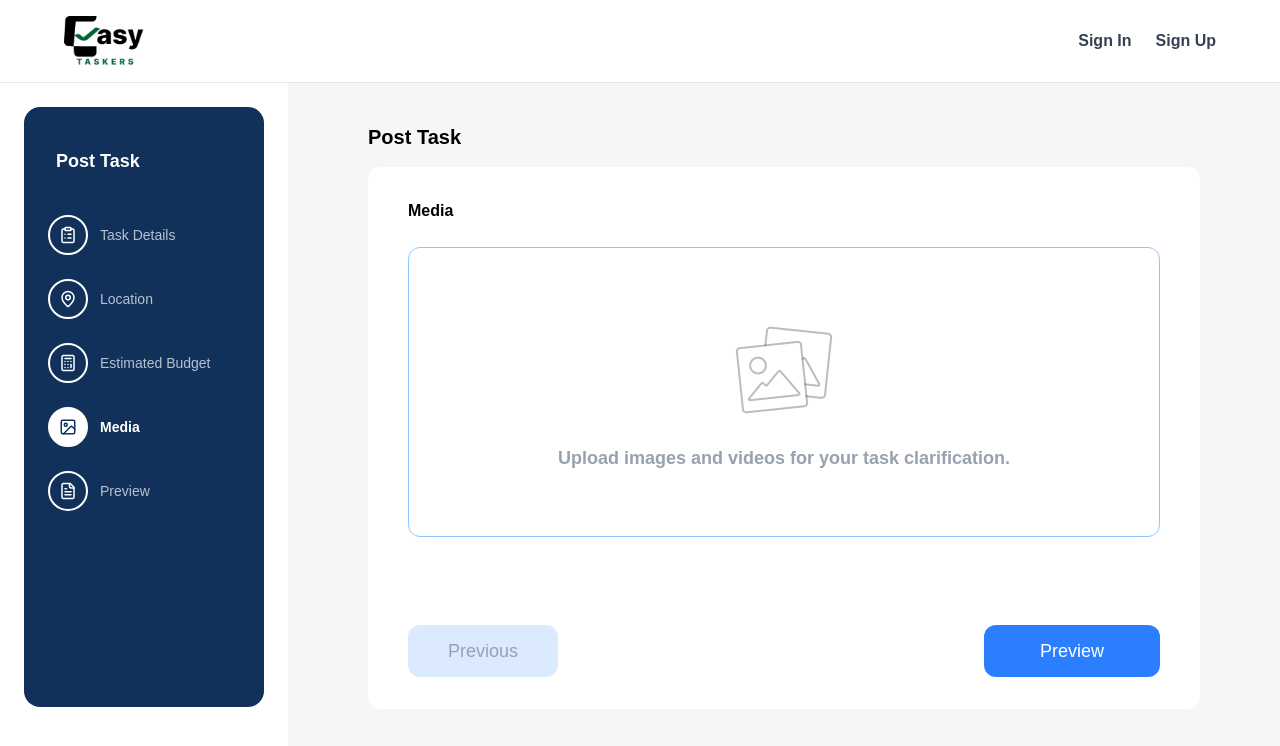
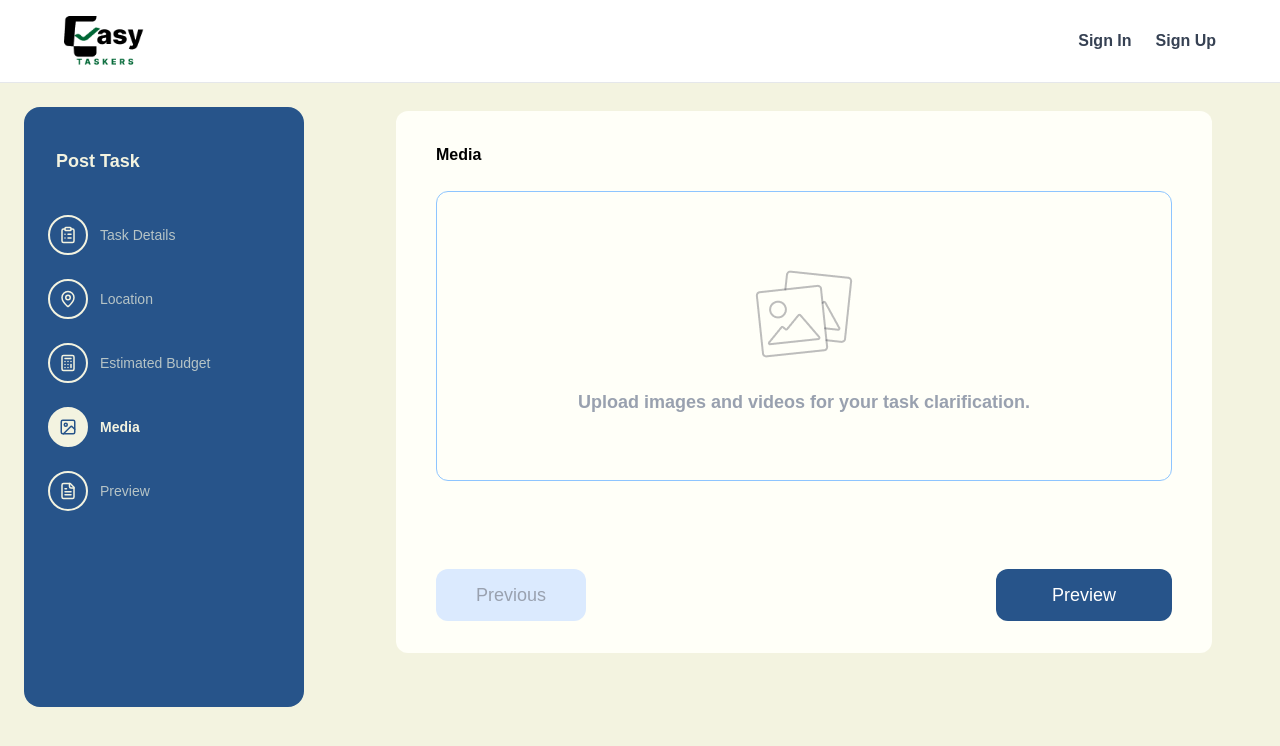
Before and after one commit to bhupendrawebiwork/opentask, a Next.js app: page /my-tasks/media in a window 1280 px wide. Shown: the top 746 px of the page. Built offline with nearby package versions, Linux system fonts and the light colour scheme.

Commit message:
ui chnages

```diff
--- a/next.config.js
+++ b/next.config.js
@@ -2,7 +2,7 @@
 /** @type {import('next').NextConfig} */
 const nextConfig = {
   images: {
-    domains:  ['localhost' , '42ba6fbd7462.ngrok-free.app'],
+    domains:  ['localhost' , '24de42cab4d6.ngrok-free.app'],
     // domains: ["*"],
   },
   experimental: {
--- a/src/app/my-tasks/create-task/page.tsx
+++ b/src/app/my-tasks/create-task/page.tsx
@@ -27,13 +27,13 @@ export default function PostTaskPage() {
   // console.log("Current Task Data:", taskData);
 
   return (
-    <div className="min-h-screen bg-white">
+    <div className="min-h-screen bg-[#f3f3e0]">
       {/* <Navbar /> */}
       <div className="flex">
         <Sidebar />
-        <main className="flex-1 p-10" style={{ backgroundColor: "#f3f3e0" }}>
-          <h1 className="text-xl font-bold mb-2 text-black ml-10">Post Task</h1>
-          <div className="bg-white rounded-xl p-10 m-10">
+        <main className="flex-1 max-h-[95vh] overflow-y-auto">
+          {/* <h1 className="text-xl font-bold mb-2 text-[#27548a] ml-10">Post Task</h1> */}
+          <div className="bg-[#fffff8] rounded-xl p-10 m-7">
             <h1 className="text-xl font-semibold mb-6 text-black">
               Task Details
             </h1>
@@ -75,7 +75,7 @@ export default function PostTaskPage() {
                 </button>
                 <button
                   type="submit"
-                  className="bg-blue-400 text-white px-14 py-3 rounded-xl hover:bg-blue-600 text-lg"
+                  className="bg-[#27548a] text-white px-14 py-3 rounded-xl hover:bg-[#1d2834] text-lg"
                 >
                   Next
                 </button>
--- a/src/app/my-tasks/estimated-budget/page.tsx
+++ b/src/app/my-tasks/estimated-budget/page.tsx
@@ -32,13 +32,13 @@ export default function PostTaskPage() {
   };
 
   return (
-    <div className="min-h-screen bg-white">
+    <div className="min-h-screen bg-[#f3f3e0]">
       {/* <Navbar /> */}
       <div className="flex">
         <Sidebar />
-        <main className="flex-1 p-10" style={{ backgroundColor: "#F7F5F8" }}>
-          <h1 className="text-xl font-bold mb-2 text-black ml-10">Post Task</h1>
-          <div className="bg-white rounded-xl p-10 m-10">
+        <main className="flex-1 max-h-[95vh] overflow-y-auto">
+          {/* <h1 className="text-xl font-bold mb-2 text-black ml-10">Post Task</h1> */}
+          <div className="bg-[#fffff8] rounded-xl p-10 m-7">
             <h1 className="text-xl font-semibold mb-6 text-black">
               Estimated Budget
             </h1>
@@ -93,7 +93,7 @@ export default function PostTaskPage() {
                 </Link>
                 <button
                   type="submit"
-                  className="bg-blue-400 text-white px-14 py-3 rounded-xl hover:bg-blue-600 text-lg"
+                  className="bg-[#27548a] text-white px-14 py-3 rounded-xl hover:bg-[#1d2834] text-lg"
                 >
                   Next
                 </button>
--- a/src/app/my-tasks/location/page.tsx
+++ b/src/app/my-tasks/location/page.tsx
@@ -45,22 +45,20 @@ export default function PostTaskPage() {
   // console.log("updated Task Data:", taskData);
 
   return (
-    <div className="min-h-screen bg-white">
+    <div className="min-h-screen bg-[#f3f3e0]">
       {/* <Navbar /> */}
       <div className="flex">
         <Sidebar />
-        <main className="flex-1 p-10 bg-[#F7F5F8] max-h-[85vh] overflow-y-auto">
-          <h1 className="text-xl font-bold mb-2 text-black ml-10">Post Task</h1>
-
-
-          <div className="bg-white rounded-xl p-10 m-10 ">
+        <main className="flex-1 max-h-[95vh] overflow-y-auto">
+          {/* <h1 className="text-xl font-bold mb-2 text-[#27548a] ml-10">Post Task</h1> */}
+          <div className="bg-[#fffff8] rounded-xl p-10 m-7 ">
             <h1 className="text-xl font-semibold mb-6 text-black">Location</h1>
             <div className="flex justify-items-end border border-gray-400 rounded-xl overflow-hidden w-fit relative bottom-12 left-300 mt-4 mr-4 z-10">
               <button
                 className={`px-6 py-2 text-sm font-semibold transition-all duration-300 rounded-r-xl ${
                   !isRemote
-                    ? "bg-blue-500 text-white"
-                    : "bg-white text-blue-500"
+                    ? "bg-[#27548a] text-white"
+                    : "bg-white text-[#27548a]"
                 }`}
                 onClick={() => setIsRemote(false)}
               >
@@ -68,7 +66,7 @@ export default function PostTaskPage() {
               </button>
               <button
                 className={`px-6 py-2 text-sm font-semibold transition-all duration-300 rounded-l-xl ${
-                  isRemote ? "bg-blue-500 text-white" : "bg-white text-blue-400"
+                  isRemote ? "bg-[#27548a] text-white" : "bg-white text-[#27548a]"
                 }`}
                 onClick={() => setIsRemote(true)}
               >
@@ -198,7 +196,7 @@ export default function PostTaskPage() {
                 </Link>
                 <button
                   type="submit"
-                  className="bg-blue-500 hover:bg-blue-600 text-white px-14 py-3 rounded-xl text-lg"
+                  className="bg-[#27548a] hover:bg-[#1d2834] text-white px-14 py-3 rounded-xl text-lg"
                 >
                   Next
                 </button>
--- a/src/app/my-tasks/media/page.tsx
+++ b/src/app/my-tasks/media/page.tsx
@@ -54,17 +54,17 @@ export default function PostTaskPage() {
   };
 
   return (
-    <div className="min-h-screen bg-white">
+    <div className="min-h-screen bg-[#f3f3e0]">
       {/* <Navbar /> */}
       <div className="flex">
         <Sidebar />
 
-        <main className="flex-1 p-10 bg-[#F7F5F8]">
-          <h1 className="text-xl font-bold mb-4 text-black ml-10">Post Task</h1>
+        <main className="flex-1 p-7 max-h-[95vh] overflow-y-auto">
+          {/* <h1 className="text-xl font-bold mb-4 text-black ml-10">Post Task</h1> */}
 
           <form
             onSubmit={handleNext}
-            className="bg-white rounded-xl px-10 py-8 mx-10"
+            className="bg-[#fffff8] rounded-xl px-10 py-8 mx-10"
           >
             <h2 className="text-md font-semibold text-black mb-6">Media</h2>
 
@@ -129,7 +129,7 @@ export default function PostTaskPage() {
               </Link>
               <button
                 type="submit"
-                className="bg-blue-500 hover:bg-blue-600 text-white px-14 py-3 rounded-xl text-lg"
+                className="bg-[#27548a] hover:bg-[#1d2834] text-white px-14 py-3 rounded-xl text-lg"
               >
                 Preview
               </button>
--- a/src/app/my-tasks/preview-task/page.tsx
+++ b/src/app/my-tasks/preview-task/page.tsx
@@ -57,15 +57,15 @@ export default function PostTaskPage() {
   };
 
   return (
-    <div className="min-h-screen bg-white">
+    <div className="min-h-screen bg-[#f3f3e0]">
       {/* <Navbar /> */}
       <div className="flex">
         <Sidebar />
 
-           <main className="flex-1 p-10 bg-[#F7F5F8] overflow-y-auto max-h-[85vh]">
-          <h1 className="text-xl font-bold mb-4 text-black ml-10">Post Task</h1>
+           <main className="flex-1 p-7  overflow-y-auto max-h-[85vh]">
+          {/* <h1 className="text-xl font-bold mb-4 text-black ml-10">Post Task</h1> */}
 
-          <div className="bg-white rounded-xl px-10 py-8 mx-10 space-y-10">
+          <div className="bg-[#fffff8] rounded-xl px-10 py-8 mx-10 space-y-10">
             {/* Task Details */}
             <section>
               <div className="flex justify-between items-start mb-4">
@@ -89,7 +89,7 @@ export default function PostTaskPage() {
               )}
             </section>
 
-            <hr />
+            <hr className="border-[#27548a]" />
 
             {/* Location */}
             <section>
@@ -213,7 +213,7 @@ export default function PostTaskPage() {
               <button
                 type="button"
                 onClick={handleSubmit}
-                className="bg-blue-500 hover:bg-blue-600 text-white px-14 py-3 rounded-xl text-lg"
+                className="bg-[#27548a] hover:bg-[#1d2834] text-white px-14 py-3 rounded-xl text-lg"
               >
                 Submit
               </button>
--- a/src/components/layout/Sidebar.tsx
+++ b/src/components/layout/Sidebar.tsx
@@ -26,23 +26,23 @@ const Sidebar = () => {
   );
 
   return (
-    <div className="w-60 py-10 px-6 m-6 h-150 bg-[#11315B] rounded-2xl">
-      <h2 className="text-white text-lg font-semibold mb-10 ml-2">Post Task</h2>
+    <div className="w-70 py-10 px-6 m-6 h-150 bg-[#27548a] rounded-2xl">
+      <h2 className="text-[#f3f3e0] text-lg font-semibold mb-10 ml-2">Post Task</h2>
       <ul className="space-y-6">
         {steps.map((step, index) => {
           const isActive = index === currentStep;
           const isCompleted = index < currentStep;
 
           return (
-            <li key={index} className="flex items-center gap-3">
+            <li key={index} className="flex items-center gap-3 text-[#f3f3e0]">
               <div>
                 <Link href={`/${step.slug}`}>
                   <div
                     className={`w-10 h-10 flex items-center justify-center rounded-full border-2 transition-all
                       ${
                         isActive
-                          ? "bg-white text-[#11315B] border-white"
-                          : "bg-[#11315B] text-white border-white"
+                          ? "bg-[#f3f3e0] text-[#27548a] border-[#f3f3e0]"
+                          : "bg-[#27548a] text-[#f3f3e0] border-[#f3f3e0]"
                       }
                     `}
                   >
@@ -55,8 +55,8 @@ const Sidebar = () => {
                 <span
                   className={`text-sm transition-all ${
                     isActive
-                      ? "text-white font-semibold"
-                      : "text-white/70"
+                      ? "text-[#f3f3e0] font-semibold"
+                      : "text-[#f3f3e0]/70"
                   }`}
                 >
                   {step.label}
--- a/src/config/constent.ts
+++ b/src/config/constent.ts
@@ -1,4 +1,4 @@
-export const base = "42ba6fbd7462.ngrok-free.app";
+export const base = "24de42cab4d6.ngrok-free.app";
 // export const base = "";
 
 export let baseUrl = `https://${base}/api`;
```
